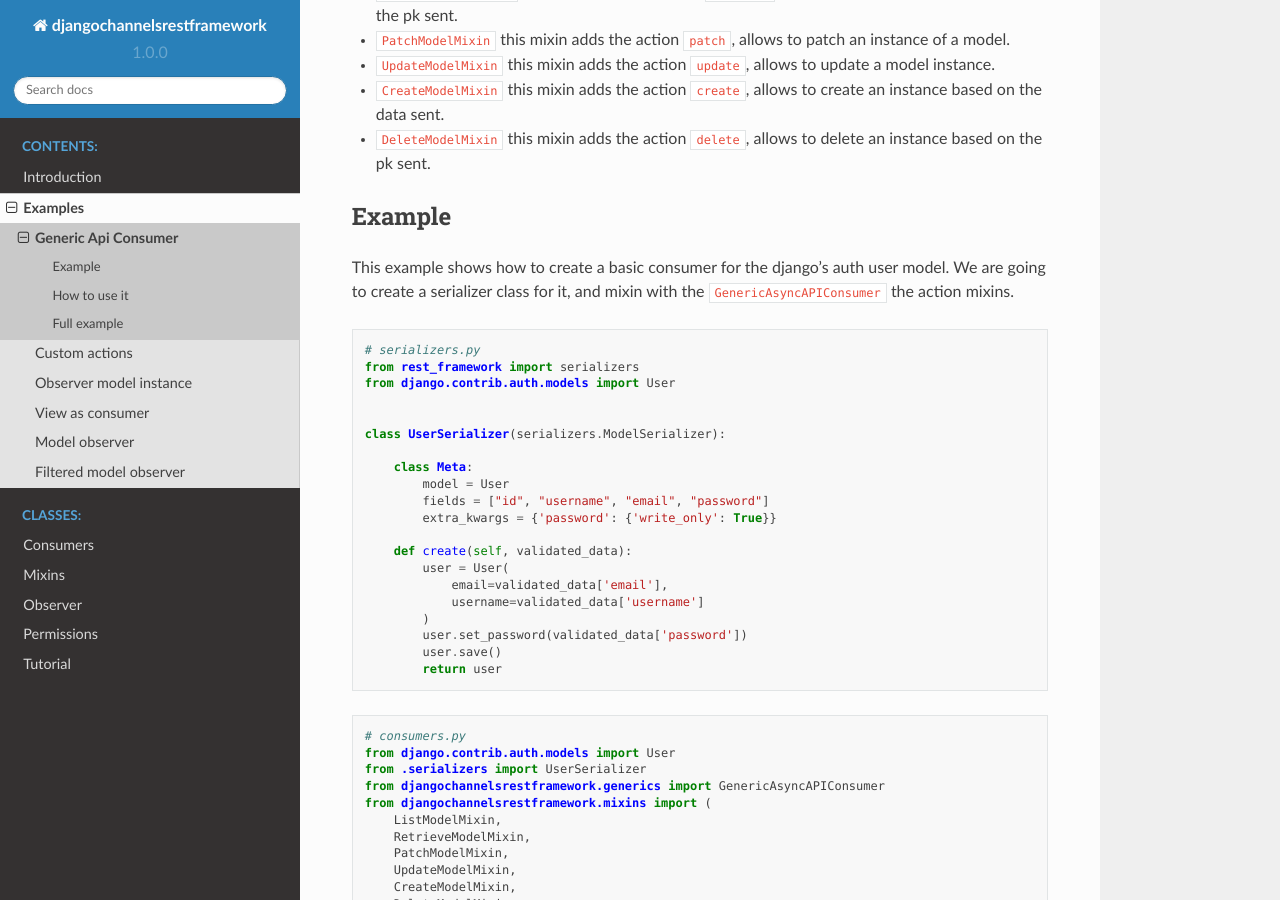
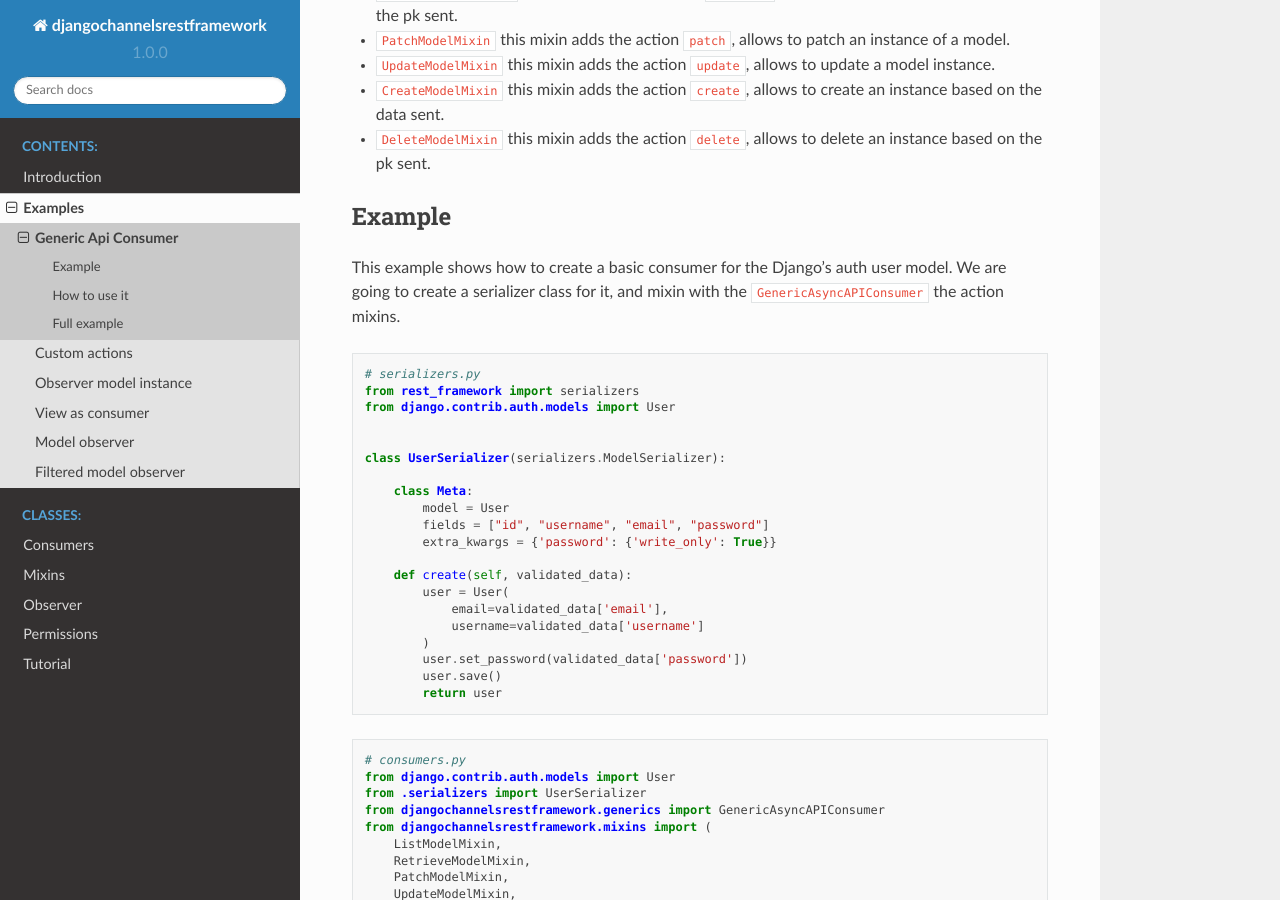
Before and after one commit to NilCoalescing/djangochannelsrestframework, a Sphinx documentation site: the page built from docs/examples/generic_api_consumer.rst, in a window 1280 px wide and 900 px high, scrolled down 350 px. Built offline with Sphinx 7.4.7 and the Read the Docs theme 2.0.0, drawn with Linux system fonts in a browser that asks for light colours.

```diff
--- a/docs/examples/generic_api_consumer.rst
+++ b/docs/examples/generic_api_consumer.rst
@@ -16,7 +16,7 @@ operations.
 Example
 -------
 
-This example shows how to create a basic consumer for the django's auth user model. We
+This example shows how to create a basic consumer for the Django's auth user model. We
 are going to create a serializer class for it, and mixin with the ``GenericAsyncAPIConsumer`` the action mixins.
 
 .. code-block:: python
```
